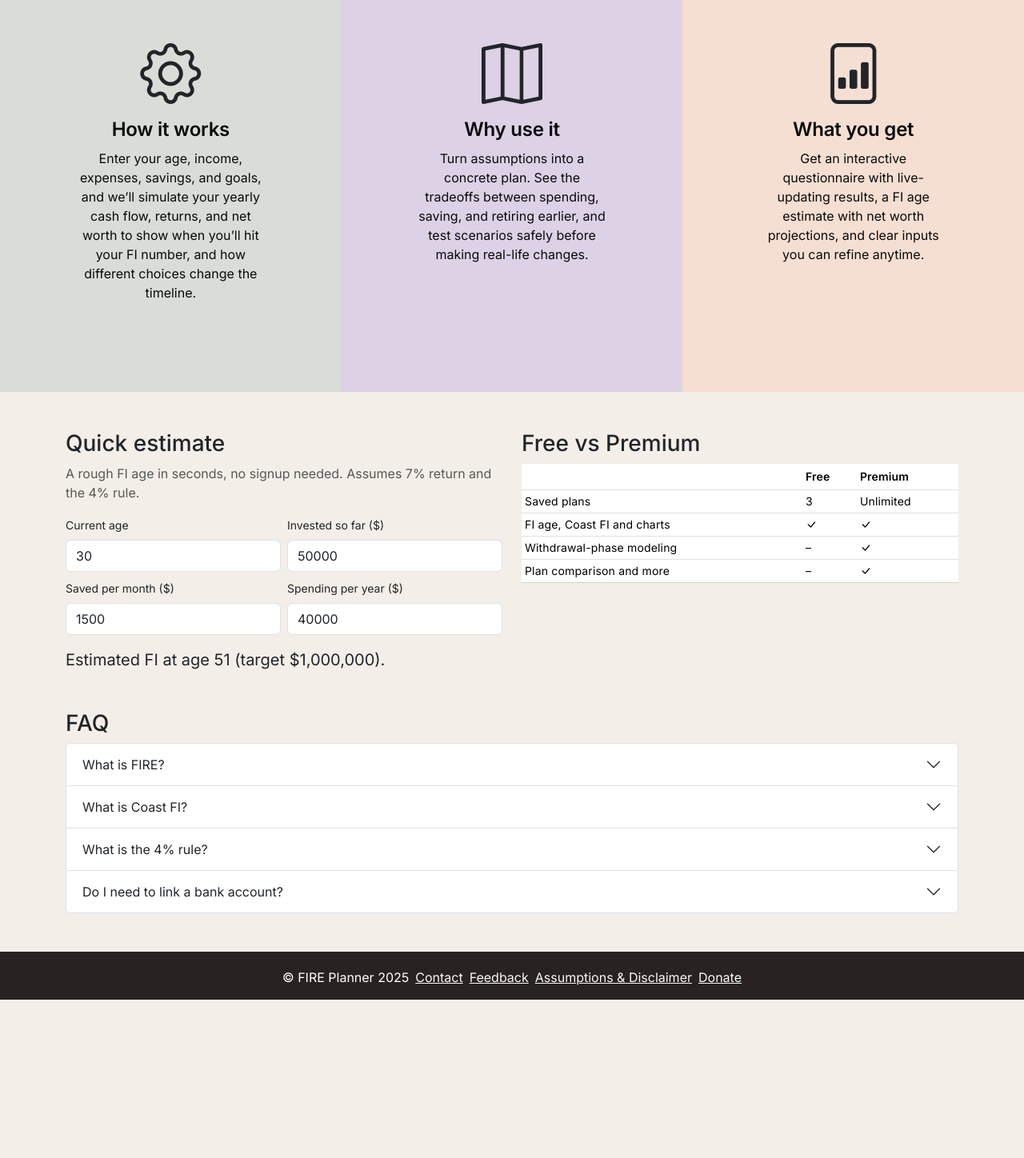
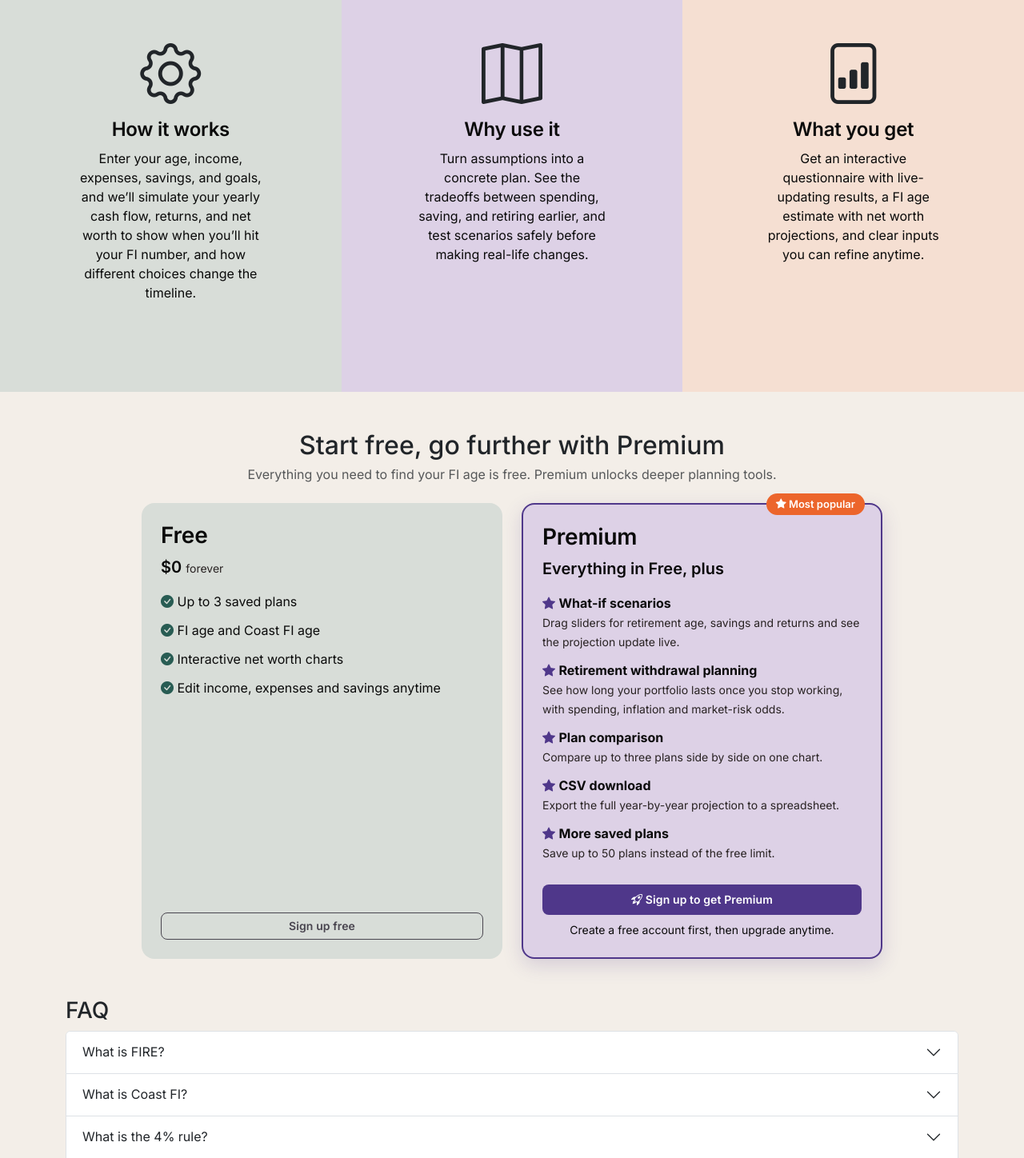
Before and after one commit to jschiffres/FIREWebsite, a Django app: page / in a window 1280 px wide. Shown: the part 545-1993 px from the top of the page at 80% size. Before the commit the page ends 1795 px from the top, so only its background shows below. Run offline with Django 5.2, Linux system fonts and the light colour scheme.

Commit message:
Remove quick estimate; restyle Free vs Premium as themed pricing cards with CTAs
Co-authored-by: Copilot App <223556219+Copilot@users.noreply.github.com>

```diff
--- a/FIRESimulator/FIRE/static/main.css
+++ b/FIRESimulator/FIRE/static/main.css
@@ -215,6 +215,38 @@ body {
     font-size: 76px;
   }
 
+  /* PRICING */
+  .pricing-card {
+    position: relative;
+    border-radius: 16px;
+    font-family: Inter;
+    color: var(--Primary-Black);
+  }
+  .pricing-free { background: var(--Muted-Green); }
+  .pricing-premium {
+    background: var(--Muted-Purple);
+    border: 2px solid var(--Primary-Purple);
+    box-shadow: 0 8px 24px rgba(79, 55, 138, 0.18);
+  }
+  .pricing-title { font-weight: 600; letter-spacing: -0.24px; }
+  .pricing-price { font-size: 20px; font-weight: 600; }
+  .pricing-price span { font-size: 14px; font-weight: 400; color: var(--Light-Black); }
+  .pricing-list li { margin-bottom: 12px; }
+  .pricing-list small { color: var(--Light-Black); }
+  .pricing-free .pricing-list i { color: var(--Primary-Green); }
+  .pricing-premium .pricing-list i { color: var(--Primary-Purple); }
+  .pricing-ribbon {
+    position: absolute;
+    top: -14px;
+    right: 20px;
+    background: var(--Primary-Orange);
+    color: #FFF;
+    font-size: 13px;
+    font-weight: 600;
+    padding: 4px 12px;
+    border-radius: 999px;
+  }
+
   /* NEW PLAN */
   .nav-link-personal.active {
     background-color: var(--Muted-Berry) !important;
--- a/FIRESimulator/FIRE/templates/FIRE/landing.html
+++ b/FIRESimulator/FIRE/templates/FIRE/landing.html
@@ -70,34 +70,51 @@
   </div>
 </div>
 
-{% if not user.is_authenticated %}
-<div class="container my-5">
-  <div class="row g-4">
-    <div class="col-lg-6">
-      <h3>Quick estimate</h3>
-      <p class="text-muted">A rough FI age in seconds, no signup needed. Assumes 7% return and the 4% rule.</p>
-      <form id="quick-calc" class="row g-2" onsubmit="return false;">
-        <div class="col-6"><label class="form-label small" for="qc-age">Current age</label><input id="qc-age" type="number" min="16" max="80" value="30" class="form-control"></div>
-        <div class="col-6"><label class="form-label small" for="qc-saved">Invested so far ($)</label><input id="qc-saved" type="number" min="0" value="50000" class="form-control"></div>
-        <div class="col-6"><label class="form-label small" for="qc-contrib">Saved per month ($)</label><input id="qc-contrib" type="number" min="0" value="1500" class="form-control"></div>
-        <div class="col-6"><label class="form-label small" for="qc-spend">Spending per year ($)</label><input id="qc-spend" type="number" min="1" value="40000" class="form-control"></div>
-      </form>
-      <p id="qc-result" class="fs-5 mt-3 mb-0" aria-live="polite"></p>
+{% if not is_premium %}
+<section class="container my-5" aria-labelledby="pricing-heading">
+  <h2 id="pricing-heading" class="text-center mb-1">Start free, go further with Premium</h2>
+  <p class="text-center text-muted mb-4">Everything you need to find your FI age is free. Premium unlocks deeper planning tools.</p>
+  <div class="row g-4 justify-content-center">
+    <div class="col-md-6 col-lg-5 d-flex">
+      <div class="pricing-card pricing-free p-4 w-100 d-flex flex-column">
+        <h3 class="pricing-title">Free</h3>
+        <p class="pricing-price">$0 <span>forever</span></p>
+        <ul class="pricing-list list-unstyled flex-grow-1">
+          <li><i class="bi bi-check-circle-fill" aria-hidden="true"></i> Up to {{ free_plan_limit }} saved plans</li>
+          <li><i class="bi bi-check-circle-fill" aria-hidden="true"></i> FI age and Coast FI age</li>
+          <li><i class="bi bi-check-circle-fill" aria-hidden="true"></i> Interactive net worth charts</li>
+          <li><i class="bi bi-check-circle-fill" aria-hidden="true"></i> Edit income, expenses and savings anytime</li>
+        </ul>
+        {% if user.is_authenticated %}
+        <span class="btn btn-action-empty disabled w-100">Your current plan</span>
+        {% else %}
+        <a href="{% url 'signupuser' %}" class="btn btn-action-empty w-100">Sign up free</a>
+        {% endif %}
+      </div>
     </div>
-    <div class="col-lg-6">
-      <h3>Free vs Premium</h3>
-      <table class="table table-sm align-middle">
-        <thead><tr><th></th><th>Free</th><th>Premium</th></tr></thead>
-        <tbody>
-          <tr><td>Saved plans</td><td>{{ free_plan_limit }}</td><td>Unlimited</td></tr>
-          <tr><td>FI age, Coast FI and charts</td><td><i class="bi bi-check-lg"></i></td><td><i class="bi bi-check-lg"></i></td></tr>
-          <tr><td>Withdrawal-phase modeling</td><td>&ndash;</td><td><i class="bi bi-check-lg"></i></td></tr>
-          <tr><td>Plan comparison and more</td><td>&ndash;</td><td><i class="bi bi-check-lg"></i></td></tr>
-        </tbody>
-      </table>
+    <div class="col-md-6 col-lg-5 d-flex">
+      <div class="pricing-card pricing-premium p-4 w-100 d-flex flex-column">
+        <span class="pricing-ribbon"><i class="bi bi-star-fill" aria-hidden="true"></i> Most popular</span>
+        <h3 class="pricing-title">Premium</h3>
+        <p class="pricing-price">Everything in Free, plus</p>
+        <ul class="pricing-list list-unstyled flex-grow-1">
+          {% for name, description in premium_features %}
+          <li><i class="bi bi-star-fill" aria-hidden="true"></i> <strong>{{ name }}</strong><br><small>{{ description }}</small></li>
+          {% endfor %}
+        </ul>
+        {% if user.is_authenticated %}
+        <a href="{% url 'myaccount' %}#premium" class="btn btn-action-filled btn-lg w-100"><i class="bi bi-star" aria-hidden="true"></i> Upgrade to Premium</a>
+        {% else %}
+        <a href="{% url 'signupuser' %}" class="btn btn-action-filled btn-lg w-100"><i class="bi bi-rocket-takeoff" aria-hidden="true"></i> Sign up to get Premium</a>
+        <p class="small text-center mt-2 mb-0">Create a free account first, then upgrade anytime.</p>
+        {% endif %}
+      </div>
     </div>
   </div>
-</div>
+</section>
+{% endif %}
+
+{% if not user.is_authenticated %}
 <div class="container mb-5">
   <h3>FAQ</h3>
   <div class="accordion" id="landing-faq">
@@ -109,23 +126,6 @@
     {% endfor %}
   </div>
 </div>
-<script>
-(function () {
-  const ids = ['qc-age', 'qc-saved', 'qc-contrib', 'qc-spend'];
-  const out = document.getElementById('qc-result');
-  function calc() {
-    const [age, saved, contrib, spend] = ids.map(i => parseFloat(document.getElementById(i).value) || 0);
-    if (spend <= 0 || age <= 0) { out.textContent = ''; return; }
-    const target = spend * 25;
-    let bal = saved, years = 0;
-    while (bal < target && years < 70) { bal = bal * 1.07 + contrib * 12; years++; }
-    out.textContent = years >= 70 ? 'Increase your savings to reach FI within 70 years.'
-      : (years === 0 ? 'You are already at your FI number of $' : 'Estimated FI at age ' + Math.round(age + years) + ' (target $') + target.toLocaleString() + (years === 0 ? '.' : ').');
-  }
-  ids.forEach(i => document.getElementById(i).addEventListener('input', calc));
-  calc();
-})();
-</script>
 {% endif %}
 
 {% endblock %}
--- a/FIRESimulator/FIRE/views.py
+++ b/FIRESimulator/FIRE/views.py
@@ -169,7 +169,7 @@ LANDING_FAQ = [
 ]
 
 def landing(request):
-    context = {'faq': LANDING_FAQ}
+    context = {'faq': LANDING_FAQ, 'premium_features': PREMIUM_FEATURES}
     if request.user.is_authenticated:
         plans = Plan.objects.filter(user=request.user).order_by('-id')
         latest = plans.first()
```
Also changed, not shown: FIRESimulator/FIRE/tests.py (+5 -3 lines).
